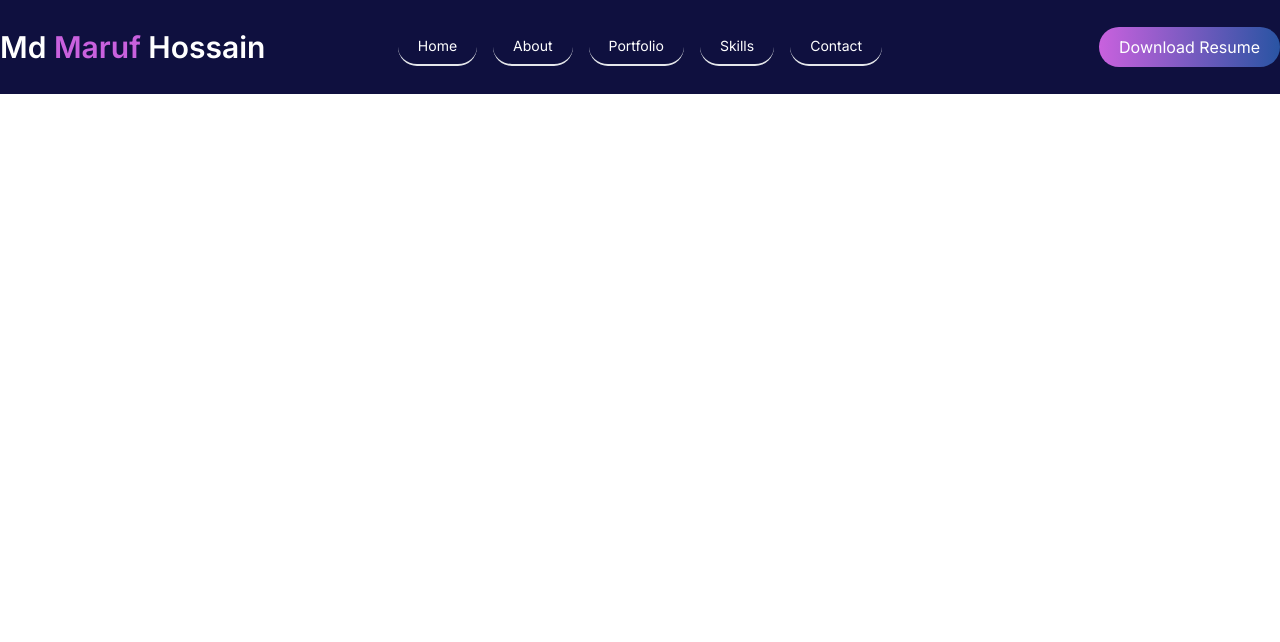
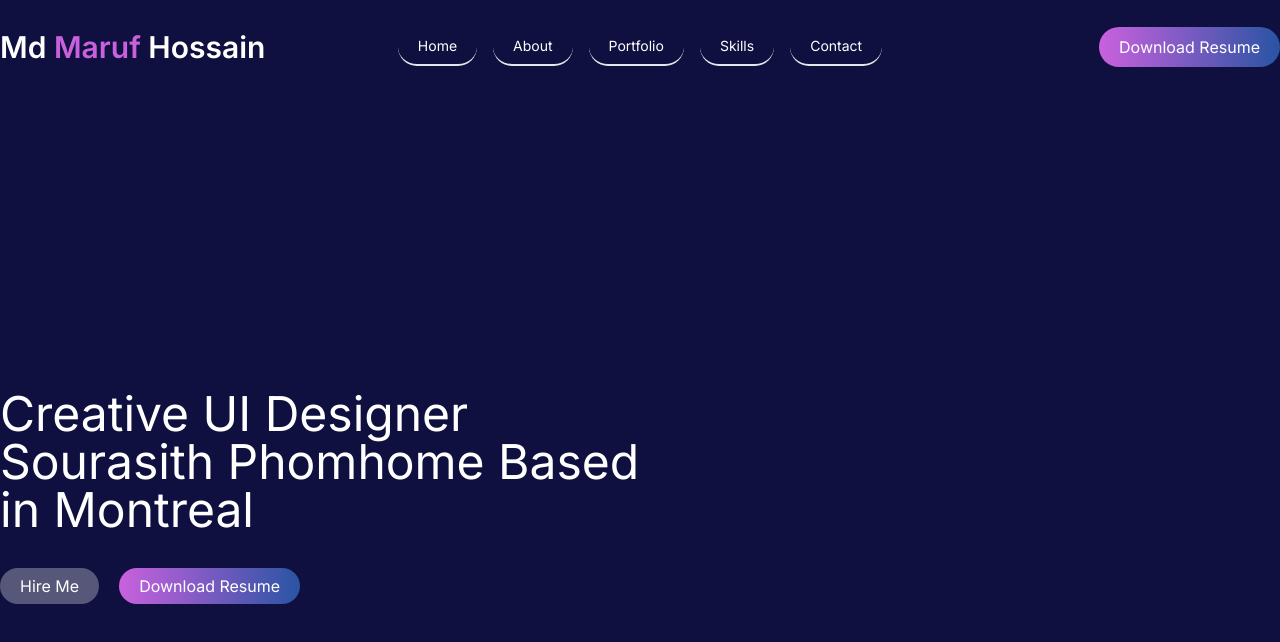
Before and after one commit to mdmarufhossianbd/md-maruf-hossain, a Next.js app: page / in a window 1280 px wide. Shown: the top 642 px of the page. Built offline with nearby package versions, Linux system fonts and the light colour scheme.

Commit message:
Banner setup done

```diff
--- a/src/app/page.js
+++ b/src/app/page.js
@@ -1,9 +1,11 @@
+import Banner from "@/components/Banner";
 import Navber from "@/components/Navber";
 
 export default function Home() {
   return (
     <main className="bg-[#0F103F] text-white">
       <Navber></Navber>
+      <Banner></Banner>
     </main>
   );
 }
--- /dev/null
+++ b/src/components/Banner.jsx
@@ -0,0 +1,20 @@
+import Link from "next/link";
+
+const Banner = () => {
+    return (
+        <div className="flex max-w-7xl mx-auto min-h-screen">
+            <div className="flex flex-col justify-center w-1/2">
+                <p className="text-2xl md:text-5xl mb-10">Creative UI Designer Sourasith Phomhome Based in Montreal</p>
+                <div className="w-full">
+                    <Link className="bg-[#FFFFFF4D] md:px-5 px-3 py-2 rounded-full mr-5" href={'https://drive.google.com/file/d/1c4hwEwCs6kRP41Jp8oX8Cy3mg3-zi6pm/view?usp=sharing'} target="_blank">Hire Me</Link>
+                    <Link className="bg-gradient-to-r from-[#C961DE] to-[#2954A3] md:px-5 px-3 py-2 rounded-full transition ease-in-out delay-150 hover:-translate-y-1 hover:scale-110 hover:from-[#2954A3] hover:to-[#C961DE] duration-300" href={'https://drive.google.com/file/d/1c4hwEwCs6kRP41Jp8oX8Cy3mg3-zi6pm/view?usp=sharing'} target="_blank">Download Resume</Link>
+                </div>
+            </div>
+            <div>
+
+            </div>
+        </div>
+    );
+};
+
+export default Banner;
```
Also changed, not shown: src/components/Navber.jsx (+0 -10 lines).
